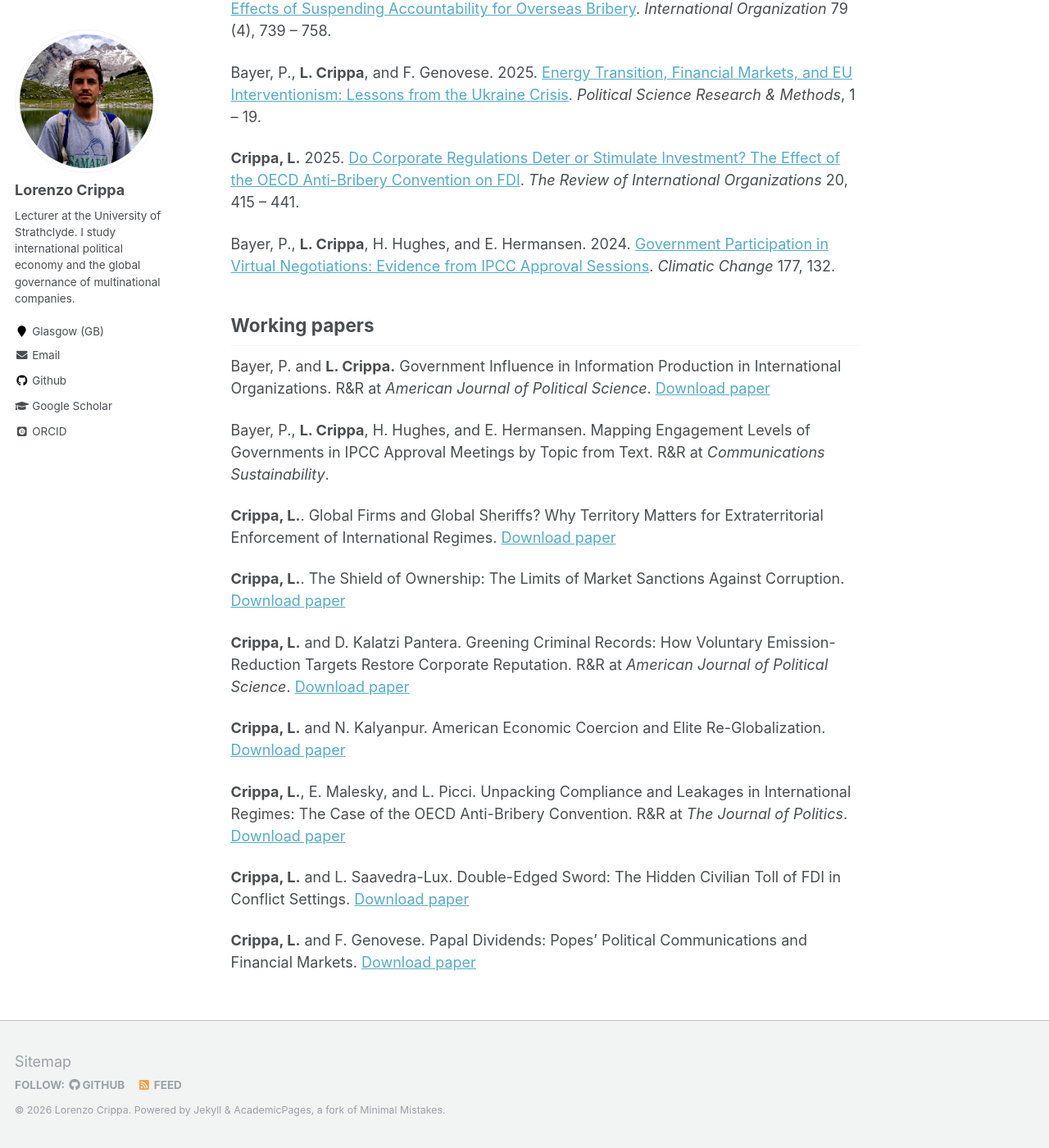
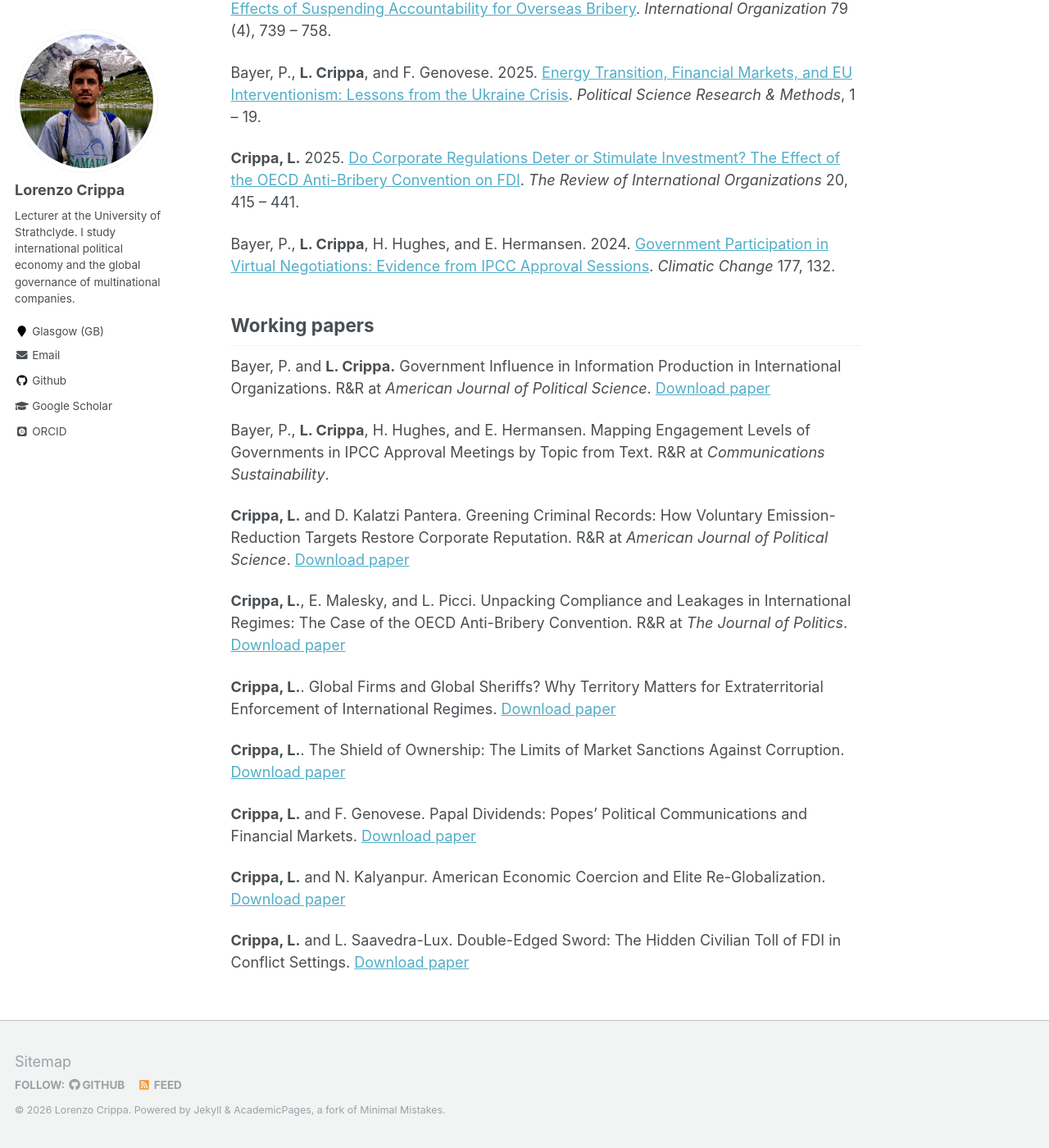
Before and after one commit to lorenzo-crippa/lorenzo-crippa.github.io, a Jekyll site: the page built from _pages/research.md, in a window 1280 px wide and 1400 px high, scrolled down 467 px. Shown: the whole window at 82% size. Built offline with Jekyll 4.4.1, drawn with Linux system fonts in a browser that asks for light colours; some web fonts are replaced.

```diff
--- a/_pages/research.md
+++ b/_pages/research.md
@@ -27,16 +27,16 @@ Bayer, P. and **L. Crippa.** Government Influence in Information Production in I
 
 Bayer, P., **L. Crippa**, H. Hughes, and E. Hermansen. Mapping Engagement Levels of Governments in IPCC Approval Meetings by Topic from Text. R&R at _Communications Sustainability_.
 
+**Crippa, L.** and D. Kalatzi Pantera. Greening Criminal Records: How Voluntary Emission-Reduction Targets Restore Corporate Reputation. R&R at _American Journal of Political Science_. [Download paper](https://lorenzo-crippa.github.io/files/LC_DKP_green_fraud.pdf)
+
+**Crippa, L.**, E. Malesky, and L. Picci. Unpacking Compliance and Leakages in International Regimes: The Case of the OECD Anti-Bribery Convention. R&R at _The Journal of Politics_. [Download paper](https://papers.ssrn.com/sol3/papers.cfm?abstract_id=5241232)
+
 **Crippa, L.**. Global Firms and Global Sheriffs? Why Territory Matters for Extraterritorial Enforcement of International Regimes. [Download paper](https://lorenzo-crippa.github.io/files/sheriffs.pdf)
 
 **Crippa, L.**. The Shield of Ownership: The Limits of Market Sanctions Against Corruption. [Download paper](https://lorenzo-crippa.github.io/files/scandals_ownership.pdf)
 
-**Crippa, L.** and D. Kalatzi Pantera. Greening Criminal Records: How Voluntary Emission-Reduction Targets Restore Corporate Reputation. R&R at _American Journal of Political Science_. [Download paper](https://lorenzo-crippa.github.io/files/LC_DKP_green_fraud.pdf)
+**Crippa, L.** and F. Genovese. Papal Dividends: Popes’ Political Communications and Financial Markets. [Download paper](https://lorenzo-crippa.github.io/files/papal_dividends.pdf)
 
 **Crippa, L.** and N. Kalyanpur. American Economic Coercion and Elite Re-Globalization. [Download paper](https://lorenzo-crippa.github.io/files/FCPA_offshore_wealth.pdf)
 
-**Crippa, L.**, E. Malesky, and L. Picci. Unpacking Compliance and Leakages in International Regimes: The Case of the OECD Anti-Bribery Convention. R&R at _The Journal of Politics_. [Download paper](https://papers.ssrn.com/sol3/papers.cfm?abstract_id=5241232)
-
 **Crippa, L.** and L. Saavedra-Lux. Double-Edged Sword: The Hidden Civilian Toll of FDI in Conflict Settings. [Download paper](https://lorenzo-crippa.github.io/files/LC_LSL_FDI_conflict.pdf)
-
-**Crippa, L.** and F. Genovese. Papal Dividends: Popes’ Political Communications and Financial Markets. [Download paper](https://lorenzo-crippa.github.io/files/papal_dividends.pdf)
```
